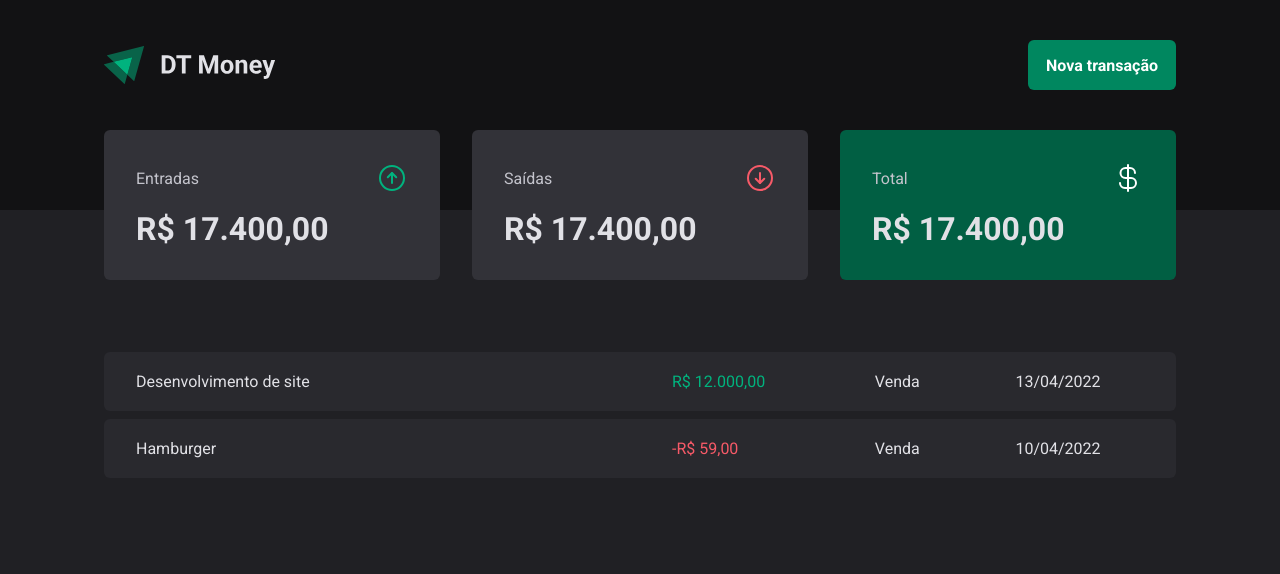
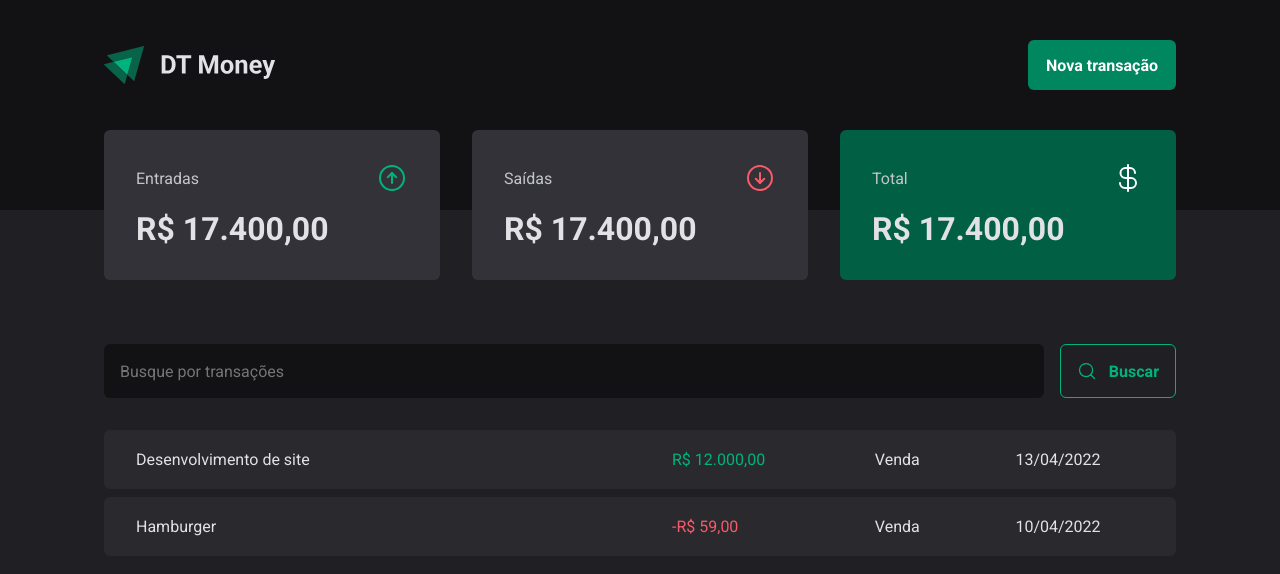
Before and after one commit to CCassolF/dt-money, a React (Vite) app: page / in a window 1280 px wide. Shown: the top 574 px of the page. Built offline with nearby package versions, Linux system fonts and the light colour scheme.

Commit message:
Componente: SearchForm

```diff
--- /dev/null
+++ b/src/pages/Transactions/components/SearchForm/index.tsx
@@ -0,0 +1,15 @@
+import { MagnifyingGlass } from "phosphor-react";
+import { SearchFormContainer } from "./styles";
+
+export function SearchForm() {
+  return (
+    <SearchFormContainer>
+      <input type="text" placeholder="Busque por transações" />
+
+      <button type="submit">
+        <MagnifyingGlass size={20} />
+        Buscar
+      </button>
+    </SearchFormContainer>
+  )
+}
--- /dev/null
+++ b/src/pages/Transactions/components/SearchForm/styles.ts
@@ -0,0 +1,40 @@
+import styled from "styled-components";
+
+export const SearchFormContainer = styled.form`
+  display: flex;
+  gap: 1rem;
+
+  input {
+    flex: 1;
+    border-radius: 6px;
+    border: 0;
+    background: ${props => props.theme['gray-900']};
+    color: ${props => props.theme['gray-300']};
+    padding: 1rem;
+
+    &:placeholder {
+    color: ${props => props.theme['gray-500']};
+    }
+  }
+
+  button {
+    display: flex;
+    align-items: center;
+    gap: 0.75rem;
+
+    border: 0;
+    padding: 1rem;
+    background: transparent;
+    border: 1px solid ${props => props.theme["green-300"]};
+    color: ${props => props.theme["green-300"]};
+    font-weight: bold;
+    border-radius: 6px;
+
+    &:hover {
+      background: ${props => props.theme["green-500"]};
+      border-color: ${props => props.theme["green-500"]};
+      color: ${props => props.theme.white};
+      transition: background-color 0.2s, color 0.2s, border-color 0.2s;
+    }
+  }
+`
--- a/src/pages/Transactions/index.tsx
+++ b/src/pages/Transactions/index.tsx
@@ -1,5 +1,6 @@
 import { Header } from "../../components/Header";
 import { Summary } from "../../components/Summary";
+import { SearchForm } from "./components/SearchForm";
 import { PriceHighlight, TransactionContainer, TransactionTable } from "./styles";
 
 export function Transactions() {
@@ -9,6 +10,8 @@ export function Transactions() {
       <Summary />
 
       <TransactionContainer>
+        <SearchForm />
+
         <TransactionTable>
           <tbody>
             <tr>
--- a/src/pages/Transactions/styles.ts
+++ b/src/pages/Transactions/styles.ts
@@ -11,7 +11,7 @@ export const TransactionTable = styled.table`
   width: 100%;
   border-collapse: separate;
   border-spacing: 0 0.5rem;
-  /* margin-top: 1.5rem; */
+  margin-top: 1.5rem;
 
   td {
     padding: 1.25rem 2rem;
```
